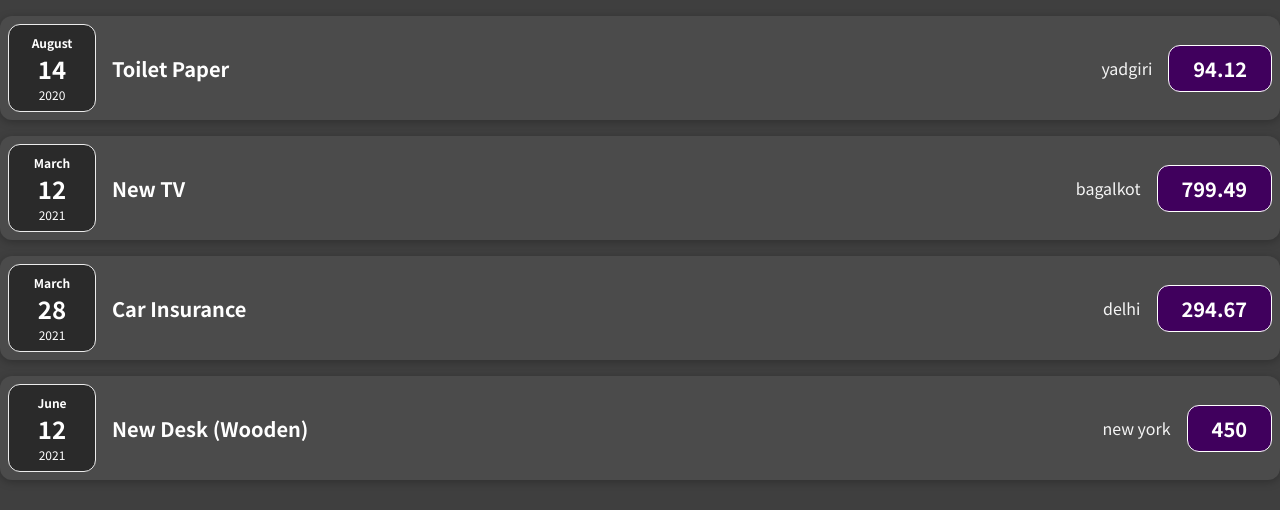
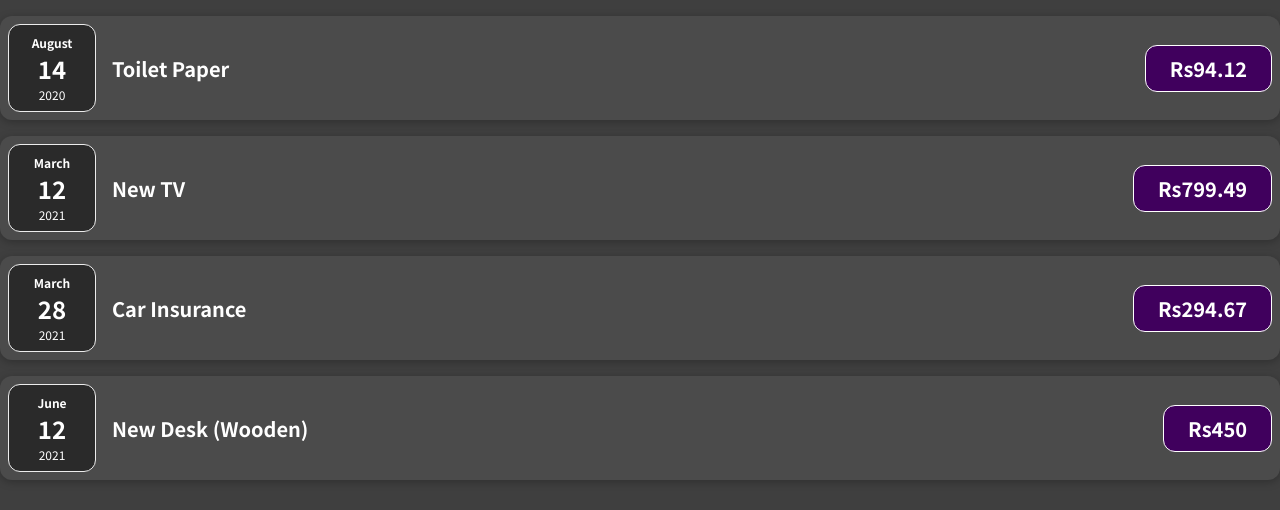
Before and after one commit to preetipatilsn/SHARPENER_REACT, a JavaScript app in the folder react_learning/: page / in a window 1280 px wide. Shown: the top 510 px of the page. Built offline with nearby package versions, Linux system fonts and the light colour scheme.

Commit message:
donw with task 10

```diff
--- a/react_learning/src/App.js
+++ b/react_learning/src/App.js
@@ -6,31 +6,28 @@ function App() {
       id: 'e1',
       title: 'Toilet Paper',
       amount: 94.12,
-      location:'yadgiri',
       date: new Date(2020, 7, 14),
     },
-    { id: 'e2', title: 'New TV', amount: 799.49,location:'bagalkot', date: new Date(2021, 2, 12) },
+    { id: 'e2', title: 'New TV', amount: 799.49, date: new Date(2021, 2, 12) },
     {
       id: 'e3',
       title: 'Car Insurance',
       amount: 294.67,
-      location: 'delhi',
       date: new Date(2021, 2, 28),
     },
     {
       id: 'e4',
       title: 'New Desk (Wooden)',
       amount: 450,
-      location: 'new york',
       date: new Date(2021, 5, 12),
     },
   ];
   return (
     <div>
-      <ExpenseItem title={expenses[0].title} amount={expenses[0].amount} date={expenses[0].date} location={expenses[0].location}></ExpenseItem>
-      <ExpenseItem title={expenses[1].title} amount={expenses[1].amount} date={expenses[1].date} location={expenses[1].location}></ExpenseItem>
-      <ExpenseItem title={expenses[2].title} amount={expenses[2].amount} date={expenses[2].date} location={expenses[2].location}></ExpenseItem>
-      <ExpenseItem title={expenses[3].title} amount={expenses[3].amount} date={expenses[3].date} location={expenses[3].location}></ExpenseItem>
+      <ExpenseItem title={expenses[0].title} amount={expenses[0].amount} date={expenses[0].date} />
+      <ExpenseItem title={expenses[1].title} amount={expenses[1].amount} date={expenses[1].date} />
+      <ExpenseItem title={expenses[2].title} amount={expenses[2].amount} date={expenses[2].date} />
+      <ExpenseItem title={expenses[3].title} amount={expenses[3].amount} date={expenses[3].date} />
     </div>
   );
 }
--- a/react_learning/src/components/ExpenseItem.css
+++ b/react_learning/src/components/ExpenseItem.css
@@ -17,17 +17,6 @@
   flex-flow: column-reverse;
   justify-content: flex-start;
   flex: 1;
-}
-
-.expense-item__location {
-  display: flex;
-  flex-direction: column;
-  gap: 1rem;
-  align-items: flex-end;
-  flex-flow: column-reverse;
-  justify-content: flex-start;
-  flex: 1;
-  color: whitesmoke;
 }
 
 .expense-item h2 {
--- a/react_learning/src/components/ExpenseItem.js
+++ b/react_learning/src/components/ExpenseItem.js
@@ -1,5 +1,4 @@
 import ExpenseDate from './ExpenseDate';
-// import ExpenseDetails from './ExpenseDetails';
 import './ExpenseItem.css';
 
 function ExpenseItem(props){
@@ -8,11 +7,10 @@ function ExpenseItem(props){
     <div className='expense-item'>
         <ExpenseDate date={props.date} />
     <div className='expense-item__description'>
-    <h2 className='expense-item__title'>{props.title}</h2>
-    <div className='expense-item__location'>{props.location}</div>
-    <div className='expense-item__price'>{props.amount}</div></div>
-
+        <h2>{props.title}</h2>
+        <div className='expense-item__location'>{props.location}</div>
+        <div className='expense-item__price'>Rs{props.amount}</div>
     </div>
-    )
+    </div>)
 }
 export default ExpenseItem;
```
Also changed, not shown: react_learning/src/components/ExpenseDetails.css (deleted, +0 -9 lines), react_learning/src/components/ExpenseDetails.js (deleted, +0 -10 lines).
